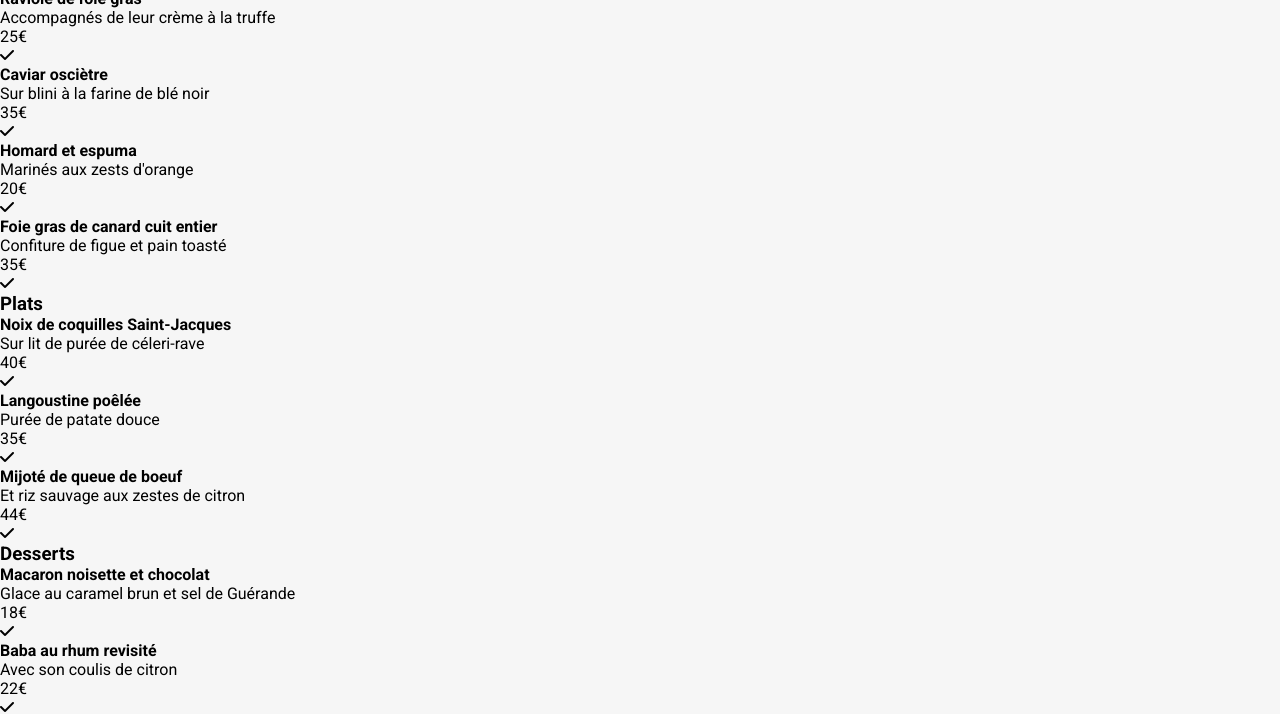
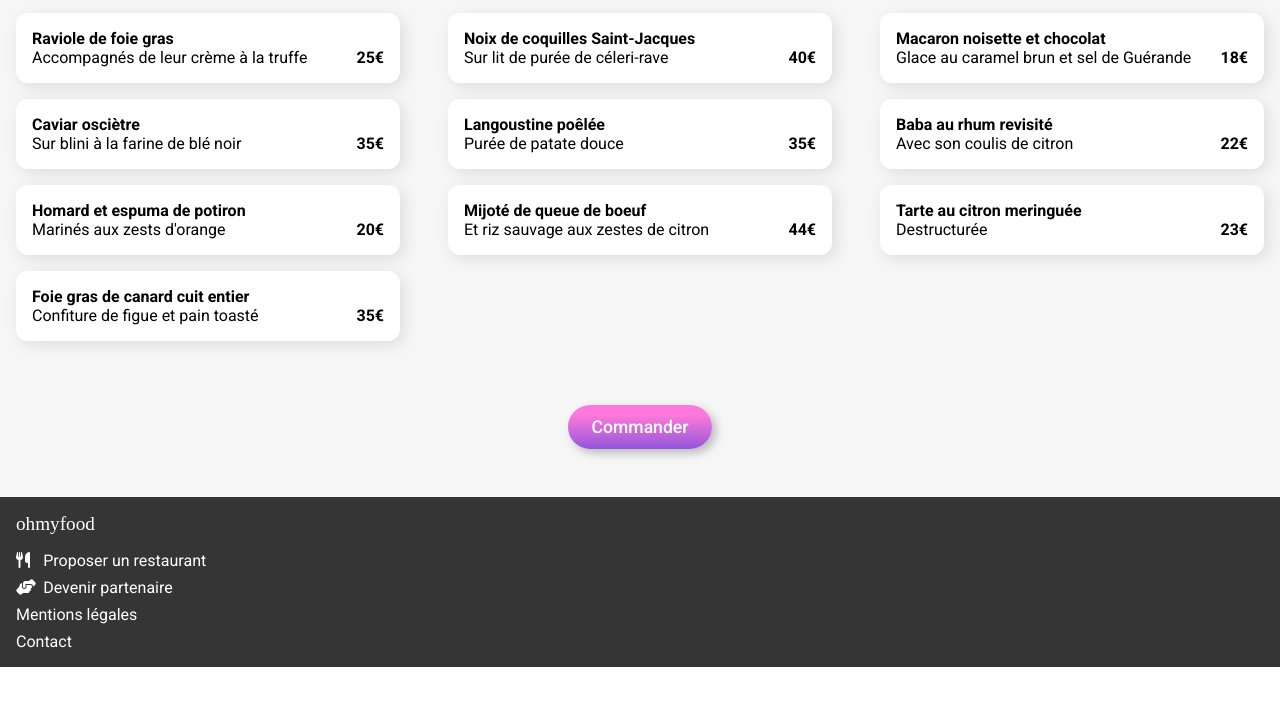
Before and after one commit to Malifias/EmmericMerdrignac_3_20072021, a website: page public/page/la_note_enchante.html in a window 1280 px wide. Shown: the part 607-1321 px from the top of the page. After the commit the page ends 1274 px from the top, so only its background shows below. Drawn offline with Linux system fonts and the light colour scheme; a web font is replaced by a local one.

Commit message:
css fini et premiere animation

```diff
--- a/public/css/styles.css
+++ /dev/null
@@ -1 +0,0 @@
-@import '/sass/main.css';
--- a/public/page/la_note_enchante.html
+++ b/public/page/la_note_enchante.html
@@ -4,7 +4,7 @@
     <meta charset="utf-8">
     <meta http-equiv="X-UA-Compatible" content="IE=edge">
     <meta name="viewport" content="width=device-width, initial-scale=1.0">
-    <link rel="stylesheet" type="text/css" href="/public/css/styles.css">
+    <link rel="stylesheet" type="text/css" href="/public/css/style.css">
     <link href="https://fonts.googleapis.com/css2?family=Roboto&display=swap" rel="stylesheet" type="text/css">
     <link href="https://fonts.googleapis.com/css2?family=Shrikhand&display=swap" rel="stylesheet" type="text/css">
     <script src="https://kit.fontawesome.com/47a30b9ee5.js" crossorigin="anonymous"></script>
@@ -12,7 +12,7 @@
 <body>
     <header class="header header--withBackArrow">
         <div class="restaurantContainer">
-          <a href="index.html"><i class="fas fa-arrow-left header__arrow"></i></a>
+          <a href="/index.html"><i class="fas fa-arrow-left header__arrow"></i></a>
           <h1 class="header__logo"><img src="/public/images/logo/ohmyfood@2x.svg" alt=""></h1>
         </div>
       </header>
@@ -58,7 +58,7 @@
 
         <section class="menuItem delay-2">
           <header class="menuItem__header">
-            <h4 class="menuItem__title">Homard et espuma</h4>
+            <h4 class="menuItem__title">Homard et espuma de potiron</h4>
             <p class="menuItem__description">Marinés aux zests d'orange</p>
           </header>
           <div class="menuItem__price">20€</div>
--- a/sass/base/_base.scss
+++ b/sass/base/_base.scss
@@ -3,6 +3,7 @@ body, html {
     font-family: 'Roboto', sans-serif;
     scroll-behavior: smooth;
   }
+
   .header {
     padding: 1rem $appPadding;
     box-shadow: 0 0 0.5rem rgba(0, 0, 0, 0.25);
@@ -14,6 +15,24 @@ body, html {
         text-align: center;
       }
   }
+  @mixin button($type) {
+    border: 0;
+    padding: 0.75rem 1.5rem;
+    font-weight: 500;
+    font-size: 1.1rem;
+    border-radius: 100px;
+    color: white;
+    background: #686868;
+    background: linear-gradient(0deg, #9356DC 0%, #FF79DA 79%);
+    transition-duration: 0.25s;
+    box-shadow: 0.25rem 0.25rem 10px rgba(0, 0, 0, 0.25);
+
+    &:hover {
+      background-color: white;
+      box-shadow: 0.25rem 0.25rem 10px rgba(0, 0, 0, 0.50);
+    }
+  }
+
 
   .footer {
     background-color: #353535;
--- a/sass/layout/_homepage.scss
+++ b/sass/layout/_homepage.scss
@@ -30,6 +30,7 @@
     }
 
     &__btn {
+      @include button(primary);
     }
   }
 
@@ -77,7 +78,6 @@
       &:last-child {
         margin-bottom: 0;
       }
-
       &::before {
         counter-increment: compteListe 1;
         content: counter(compteListe) " ";
@@ -92,6 +92,7 @@
         position: absolute;
         left: -0.75rem;
       }
+
     }
 
     &__icon {
@@ -104,9 +105,6 @@
     background-color: #f6f6f6;
     padding: ($appPadding + 1rem) $appPadding;
 
-    &__title {
-
-    }
   }
 
   .cards {
--- a/sass/layout/_menupage.scss
+++ b/sass/layout/_menupage.scss
@@ -17,6 +17,7 @@
     color: black;
   }
 }
+
 .heroImg {
   max-width: 100%;
   max-height: 32rem;
@@ -71,4 +72,146 @@
       background:linear-gradient(0deg, $color-primary 0%,$color-secondary 100%);
     }
   }
+
+  &__like {
+    transition-duration: .25s;
+    background-color: #f6f6f6;
+    position: absolute;
+    top: 0;
+    left: 0;
+    height: 100%;
+    width: 100%;
+    display:flex;
+    align-items:center;
+    justify-content:center;
+    mix-blend-mode: lighten;
   }
+
+  &__btn:hover {
+    .menu__like {
+      &--noBg {
+        opacity: 0;
+      }
+    }
+  }
+}
+
+.submenus {
+  display: grid;
+
+  @media (min-width:64rem) {
+    grid-template-columns: repeat(3,1fr);
+    column-gap: 1rem;
+  }
+}
+
+.submenu {
+  max-width: 100%;
+  overflow: hidden;
+  padding: 0 1rem;
+
+  &__title {
+    text-transform: uppercase;
+    position: relative;
+    padding-bottom: 0.5rem;
+    font-weight: normal;
+
+    &::after {
+      content: "";
+      width: 3rem;
+      height: 0.25rem;
+      background-color: $color-tertiary;
+      position: absolute;
+      left: 0;
+      bottom: 0;
+    }
+  }
+}
+
+.menuItem {
+  background-color: white;
+  padding: 1rem;
+  display: flex;
+  border-radius: 0.75rem;
+  margin: 1rem 0;
+  box-shadow: 0.25rem 0.25rem 1rem rgba(0, 0, 0, 0.1);
+  overflow: hidden;
+  cursor: pointer;
+  max-width: 100%;
+
+  &__header {
+    white-space: nowrap;
+    text-overflow: ellipsis;
+    overflow: hidden;
+    flex: 1;
+  }
+
+  &__title {
+    margin: 0;
+    white-space: nowrap;
+    text-overflow: ellipsis;
+    overflow: hidden;
+  }
+
+  &__description {
+    margin: 0;
+    white-space: nowrap;
+    text-overflow: ellipsis;
+    overflow: hidden;
+  }
+
+  &__price {
+    font-weight: bold;
+    display: flex;
+    justify-content: flex-end;
+    align-items: flex-end;
+    padding-left: 0.5rem;
+  }
+
+  &__confirmation {
+    background-color: $color-tertiary;
+    margin: -1rem -5rem -1rem 1rem;
+    width: 4rem;
+    display:flex;
+    align-items:center;
+    justify-content:center;
+    transition-duration: 0.5s;
+  }
+
+  &:hover &__confirmation {
+    margin-right: -1rem;
+  }
+
+  &__wrapIcon {
+    height: 1.6rem;
+    width: 1.6rem;
+    background-color: white;
+    display:flex;
+    align-items:center;
+    justify-content:center;
+    border-radius: 100px;
+    transform: rotate(180deg);
+    transition-duration: 0.5s;
+
+  }
+
+  &:hover &__wrapIcon {
+    transform: rotate(0);
+  }
+
+  &__icon {
+    color: $color-tertiary;
+  }
+}
+
+.wrapBtn {
+  display: flex;
+  text-decoration: none;
+  justify-content: center;
+  padding: 3rem 0;
+}
+
+.commandBtn {
+  @include button(primary);
+  cursor: pointer;
+}
```
Also changed, not shown: index.html (+9 -9 lines), package.json (added, +19 -0 lines), public/page/a_la_française.html (+2 -2 lines), public/page/la_palette.html (+2 -2 lines), public/page/le_delice.html (+2 -2 lines), public/css/style.css (added), sass/main.css (deleted), sass/utils/_variables.scss (line endings or trailing spaces), 2 other files. Lines whose indentation alone changed are shown as unchanged.
